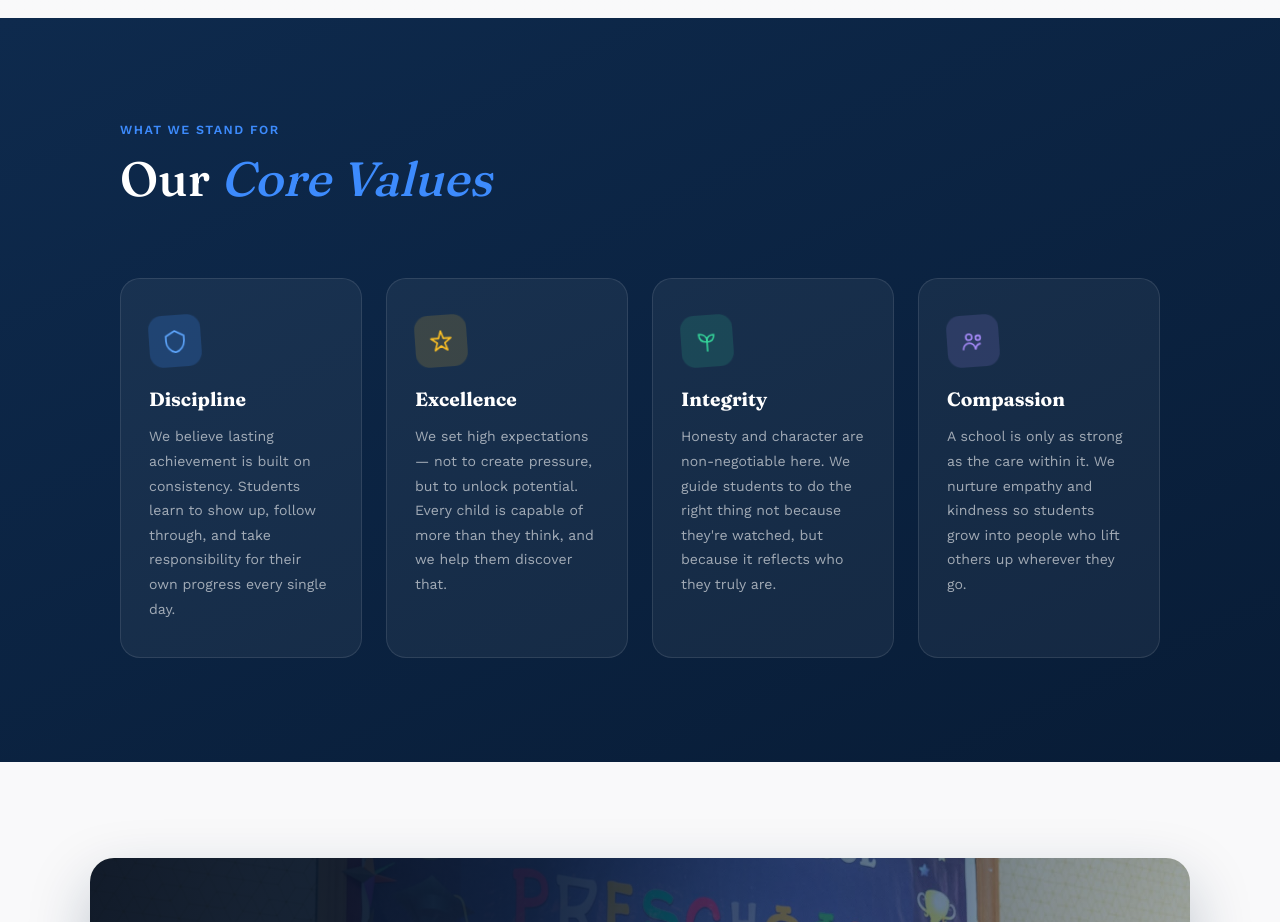
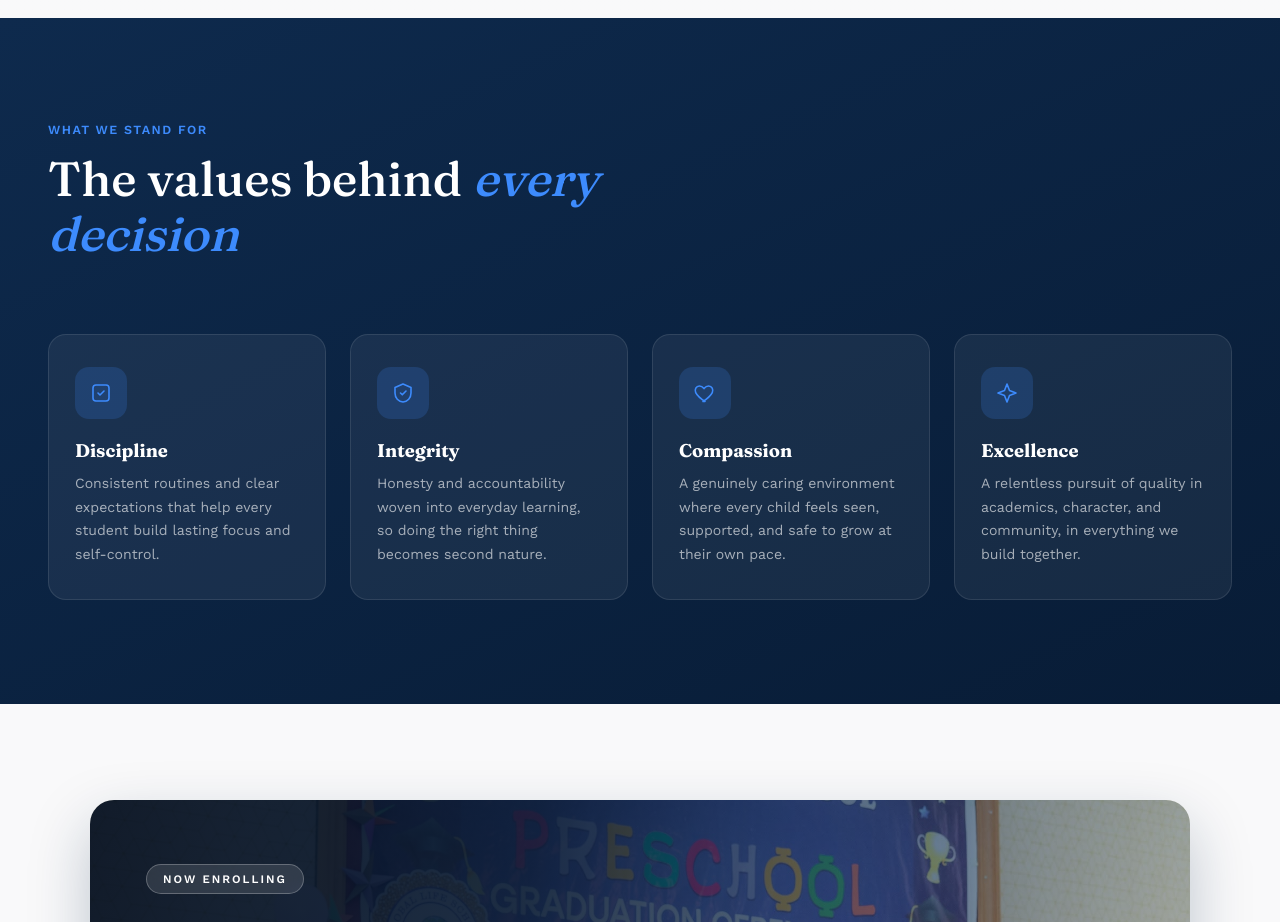
Before and after one commit to swikar-napit/globallife-web, a React (Vite) app: page /about in a window 1280 px wide. Shown: the part 3060-3982 px from the top of the page. Built offline with nearby package versions, Linux system fonts and the light colour scheme.

Commit message:
core feat

```diff
--- a/src/pages/About.css
+++ b/src/pages/About.css
@@ -301,102 +301,6 @@
 
 @media (max-width: 760px) {
   .mv-grid {
-    grid-template-columns: 1fr;
-  }
-}
-
-/* =================================*********
-   CORE VALUES SECTION
-========================================= */
-.core-values-section {
-  background: linear-gradient(155deg, var(--navy) 0%, var(--navy-deep) 100%);
-  padding: clamp(64px, 9vw, 104px) clamp(24px, 5vw, 48px);
-}
-
-.core-values-inner {
-  max-width: 1040px;
-  margin: 0 auto;
-}
-
-.core-values-grid {
-  display: grid;
-  grid-template-columns: repeat(4, 1fr);
-  gap: clamp(16px, 2.5vw, 24px);
-}
-
-.core-value-card {
-  background: rgba(255, 255, 255, 0.05);
-  border: 1px solid rgba(255, 255, 255, 0.1);
-  border-radius: 20px;
-  padding: clamp(24px, 3vw, 36px) clamp(20px, 2.5vw, 28px);
-  transition: transform 0.28s ease, background 0.28s ease, box-shadow 0.28s ease;
-}
-
-.core-value-card:hover {
-  transform: translateY(-6px);
-  background: rgba(255, 255, 255, 0.09);
-  box-shadow: 0 20px 48px rgba(0, 0, 0, 0.25);
-}
-
-.core-value-icon {
-  width: 52px;
-  height: 52px;
-  border-radius: 14px;
-  display: flex;
-  align-items: center;
-  justify-content: center;
-  margin-bottom: 20px;
-  transform: rotate(-4deg);
-}
-
-.core-value-icon svg {
-  width: 24px;
-  height: 24px;
-}
-
-.core-value-icon--blue {
-  background: rgba(61, 139, 253, 0.2);
-  color: #5fa8ff;
-}
-
-.core-value-icon--amber {
-  background: rgba(251, 191, 36, 0.15);
-  color: #fbbf24;
-}
-
-.core-value-icon--green {
-  background: rgba(52, 211, 153, 0.15);
-  color: #34d399;
-}
-
-.core-value-icon--violet {
-  background: rgba(167, 139, 250, 0.15);
-  color: #a78bfa;
-}
-
-.core-value-title {
-  font-family: 'Fraunces', serif;
-  font-size: clamp(1.05rem, 1rem + 0.3vw, 1.2rem);
-  font-weight: 700;
-  color: #fff;
-  margin-bottom: 12px;
-  line-height: 1.3;
-}
-
-.core-value-text {
-  font-size: 0.88rem;
-  line-height: 1.75;
-  color: rgba(255, 255, 255, 0.6);
-}
-
-@media (max-width: 900px) {
-  .core-values-grid {
-    grid-template-columns: repeat(2, 1fr);
-  }
-}
-
-@media (max-width: 520px) {
-  .core-values-grid {
     grid-template-columns: 1fr;
   }
 }
@@ -772,3 +676,91 @@
     min-height: 260px;
   }
 }
+
+/* =================================*********
+   CORE VALUES — navy card grid
+========================================= */
+.core-values-section {
+  background: linear-gradient(155deg, var(--navy) 0%, var(--navy-deep) 100%);
+  padding: clamp(64px, 9vw, 104px) clamp(24px, 5vw, 48px);
+}
+
+.core-values-section .mv-eyebrow {
+  color: var(--blue-accent);
+}
+
+.core-values-section .mv-heading {
+  color: #fff;
+}
+
+.core-values-section .mv-heading em {
+  color: var(--blue-accent);
+}
+
+.core-values-inner {
+  max-width: 1200px;
+  margin: 0 auto;
+}
+
+.core-values-grid {
+  display: grid;
+  grid-template-columns: repeat(4, 1fr);
+  gap: clamp(18px, 2.5vw, 24px);
+}
+
+.core-value-card {
+  background: rgba(255, 255, 255, 0.06);
+  border: 1px solid rgba(255, 255, 255, 0.1);
+  border-radius: 18px;
+  padding: clamp(26px, 3vw, 32px) clamp(22px, 2.5vw, 26px);
+  transition: transform 0.28s ease, background 0.28s ease, border-color 0.28s ease;
+}
+
+.core-value-card:hover {
+  transform: translateY(-6px);
+  background: rgba(255, 255, 255, 0.1);
+  border-color: rgba(255, 255, 255, 0.2);
+}
+
+.core-value-icon {
+  width: 52px;
+  height: 52px;
+  border-radius: 14px;
+  display: flex;
+  align-items: center;
+  justify-content: center;
+  margin-bottom: 20px;
+  background: rgba(61, 139, 253, 0.18);
+  color: var(--blue-accent);
+}
+
+.core-value-icon svg {
+  width: 24px;
+  height: 24px;
+}
+
+.core-value-title {
+  font-family: 'Fraunces', serif;
+  font-size: 1.15rem;
+  font-weight: 700;
+  color: #fff;
+  margin-bottom: 10px;
+}
+
+.core-value-text {
+  font-size: 0.88rem;
+  line-height: 1.7;
+  color: rgba(255, 255, 255, 0.62);
+}
+
+@media (max-width: 900px) {
+  .core-values-grid {
+    grid-template-columns: repeat(2, 1fr);
+  }
+}
+
+@media (max-width: 500px) {
+  .core-values-grid {
+    grid-template-columns: 1fr;
+  }
+}
--- a/src/pages/About.jsx
+++ b/src/pages/About.jsx
@@ -71,6 +71,47 @@ function StatCounter({ value, suffix, label, active }) {
     </div>
   )
 }
+
+const coreValues = [
+  {
+    title: "Discipline",
+    text: "Consistent routines and clear expectations that help every student build lasting focus and self-control.",
+    icon: (
+      <svg viewBox="0 0 24 24" fill="none" stroke="currentColor" strokeWidth="1.6" strokeLinecap="round" strokeLinejoin="round">
+        <rect x="4" y="4" width="16" height="16" rx="3" />
+        <path d="M9 12l2 2 4-4" />
+      </svg>
+    ),
+  },
+  {
+    title: "Integrity",
+    text: "Honesty and accountability woven into everyday learning, so doing the right thing becomes second nature.",
+    icon: (
+      <svg viewBox="0 0 24 24" fill="none" stroke="currentColor" strokeWidth="1.6" strokeLinecap="round" strokeLinejoin="round">
+        <path d="M12 3 4 6.5V12c0 5 3.4 8.5 8 9 4.6-.5 8-4 8-9V6.5L12 3Z" />
+        <path d="M9.5 12l1.8 1.8L15 10" />
+      </svg>
+    ),
+  },
+  {
+    title: "Compassion",
+    text: "A genuinely caring environment where every child feels seen, supported, and safe to grow at their own pace.",
+    icon: (
+      <svg viewBox="0 0 24 24" fill="none" stroke="currentColor" strokeWidth="1.6" strokeLinecap="round" strokeLinejoin="round">
+        <path d="M12 20.5s-7-4.35-9.3-8.8C1.4 8.6 3 5 6.4 5c1.9 0 3.3 1 4.6 2.6C12.3 6 13.7 5 15.6 5c3.4 0 5 3.6 3.7 6.7-2.3 4.45-9.3 8.8-9.3 8.8Z" />
+      </svg>
+    ),
+  },
+  {
+    title: "Excellence",
+    text: "A relentless pursuit of quality in academics, character, and community, in everything we build together.",
+    icon: (
+      <svg viewBox="0 0 24 24" fill="none" stroke="currentColor" strokeWidth="1.6" strokeLinecap="round" strokeLinejoin="round">
+        <path d="M12 3 14.5 9.5 21 12 14.5 14.5 12 21 9.5 14.5 3 12 9.5 9.5 Z" />
+      </svg>
+    ),
+  },
+]
 
 function About() {
   const [statsActive, setStatsActive] = useState(false)
@@ -162,8 +203,6 @@ function About() {
               </p>
             </div>
           </div>
-
-
         </div>
       </section>
       <section className="story-section">
@@ -299,57 +338,20 @@ function About() {
       <section className="core-values-section">
         <div className="core-values-inner">
           <div className="mv-intro">
-            <span className="mv-eyebrow" style={{ color: "var(--blue-accent)" }}>What We Stand For</span>
-            <h2 className="mv-heading" style={{ color: "#fff" }}>
-              Our <em style={{ color: "var(--blue-accent)" }}>Core Values</em>
+            <span className="mv-eyebrow">What We Stand For</span>
+            <h2 className="mv-heading">
+              The values behind <em>every decision</em>
             </h2>
           </div>
 
           <div className="core-values-grid">
-            <div className="core-value-card">
-              <div className="core-value-icon core-value-icon--blue">
-                <svg viewBox="0 0 24 24" fill="none" stroke="currentColor" strokeWidth="1.6" strokeLinecap="round" strokeLinejoin="round">
-                  <path d="M12 2L3 7v5c0 5.25 3.75 10.15 9 11.25C17.25 22.15 21 17.25 21 12V7L12 2Z" />
-                </svg>
+            {coreValues.map((v) => (
+              <div className="core-value-card" key={v.title}>
+                <div className="core-value-icon">{v.icon}</div>
+                <h3 className="core-value-title">{v.title}</h3>
+                <p className="core-value-text">{v.text}</p>
               </div>
-              <h3 className="core-value-title">Discipline</h3>
-              <p className="core-value-text">We believe lasting achievement is built on consistency. Students learn to show up, follow through, and take responsibility for their own progress every single day.</p>
-            </div>
-
-            <div className="core-value-card">
-              <div className="core-value-icon core-value-icon--amber">
-                <svg viewBox="0 0 24 24" fill="none" stroke="currentColor" strokeWidth="1.6" strokeLinecap="round" strokeLinejoin="round">
-                  <path d="M12 2l2.4 7.4H22l-6.2 4.5 2.4 7.4L12 17l-6.2 4.3 2.4-7.4L2 9.4h7.6L12 2Z" />
-                </svg>
-              </div>
-              <h3 className="core-value-title">Excellence</h3>
-              <p className="core-value-text">We set high expectations — not to create pressure, but to unlock potential. Every child is capable of more than they think, and we help them discover that.</p>
-            </div>
-
-            <div className="core-value-card">
-              <div className="core-value-icon core-value-icon--green">
-                <svg viewBox="0 0 24 24" fill="none" stroke="currentColor" strokeWidth="1.6" strokeLinecap="round" strokeLinejoin="round">
-                  <path d="M12 22V12" />
-                  <path d="M12 12C12 7 8 5 4 5c0 5 3 8 8 8Z" />
-                  <path d="M12 12c0-4 3-6 7-6 0 4-2 7-7 7" />
-                </svg>
-              </div>
-              <h3 className="core-value-title">Integrity</h3>
-              <p className="core-value-text">Honesty and character are non-negotiable here. We guide students to do the right thing not because they're watched, but because it reflects who they truly are.</p>
-            </div>
-
-            <div className="core-value-card">
-              <div className="core-value-icon core-value-icon--violet">
-                <svg viewBox="0 0 24 24" fill="none" stroke="currentColor" strokeWidth="1.6" strokeLinecap="round" strokeLinejoin="round">
-                  <circle cx="8" cy="8" r="3" />
-                  <path d="M2 20c0-3.3 2.7-6 6-6s6 2.7 6 6" />
-                  <circle cx="17" cy="9" r="2.4" />
-                  <path d="M14.5 20c.2-2.6 2.1-4.6 4.5-4.9" />
-                </svg>
-              </div>
-              <h3 className="core-value-title">Compassion</h3>
-              <p className="core-value-text">A school is only as strong as the care within it. We nurture empathy and kindness so students grow into people who lift others up wherever they go.</p>
-            </div>
+            ))}
           </div>
         </div>
       </section>
```
